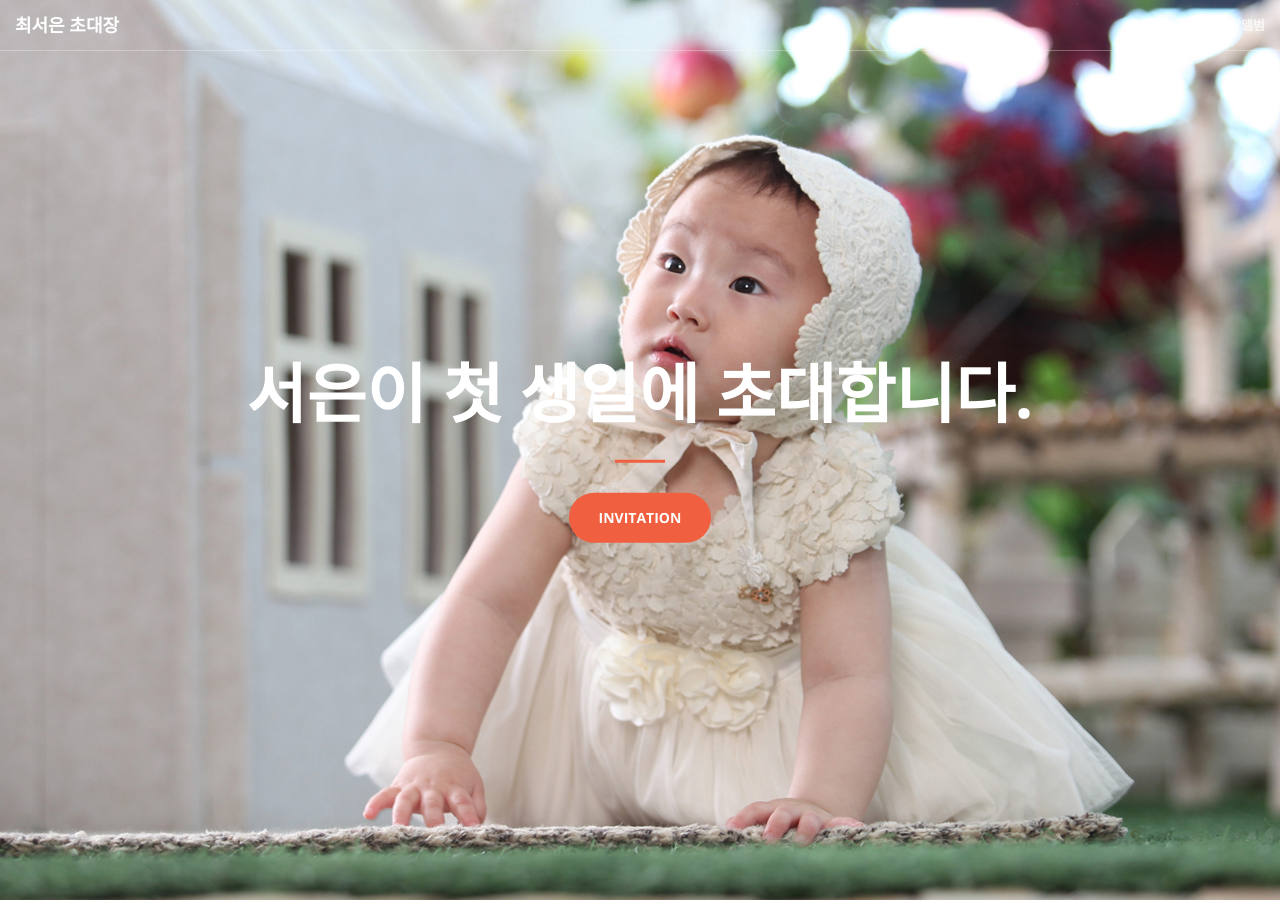
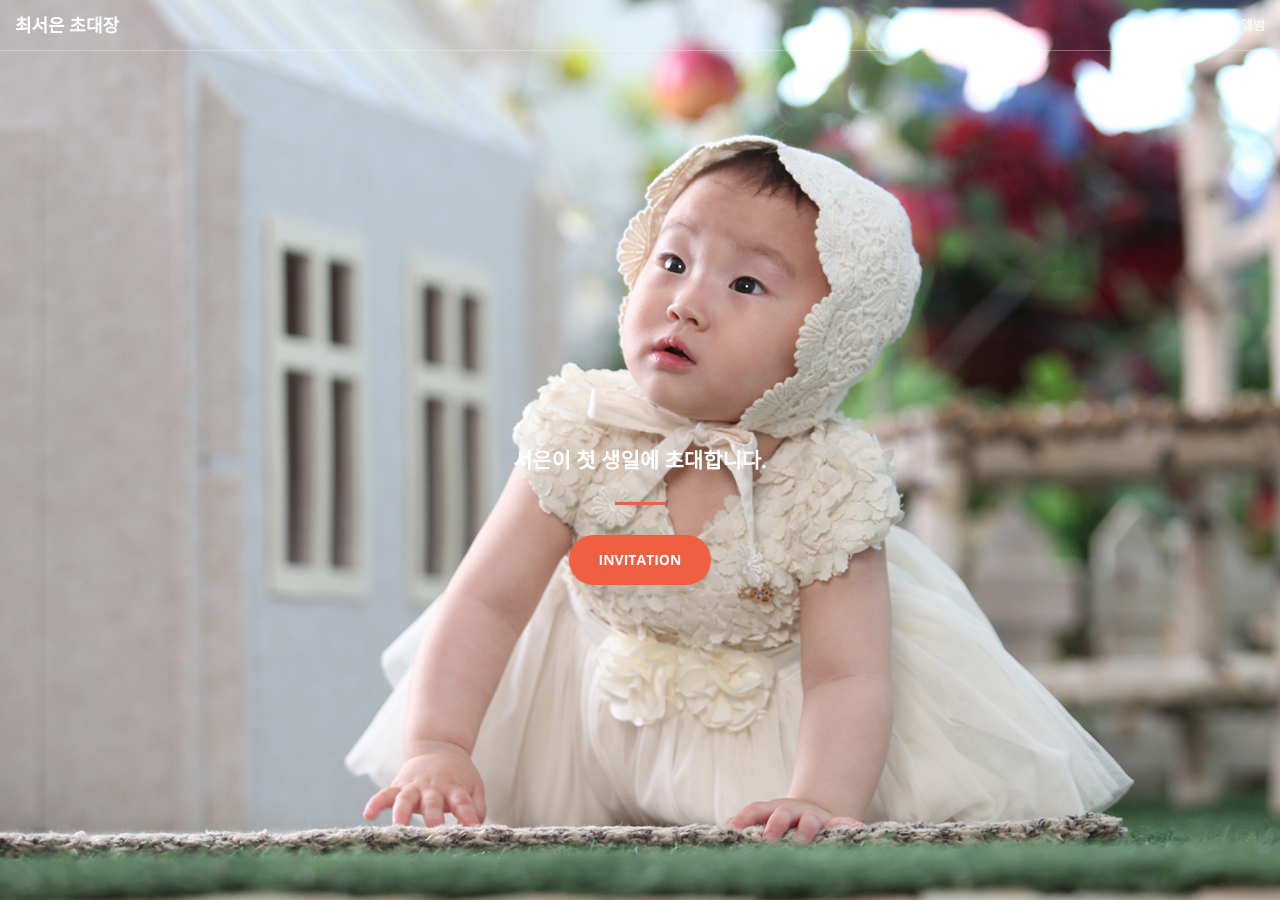
Before and after one commit to jaeseon-choi/jaeseon-choi.github.io, a Jekyll site: the page built from index.html, in a window 1280 px wide and 900 px high. Built offline with Jekyll 4.4.1, drawn with Linux system fonts in a browser that asks for light colours; some of the changed text lies outside the part shown.

Commit message:
디자인 검수내용수정

```diff
--- a/_includes/call-to-action.html
+++ b/_includes/call-to-action.html
@@ -2,7 +2,7 @@
     <div class="container">
         <div class="row">
             <div class="col-lg-8 col-lg-offset-2 text-center">
-                <h2 class="section-heading">우리 이쁜이 서은이 성장사진</h2>
+                <h2 class="section-heading">서은이 돌잔치 초대장</h2>
                 <hr class="light">
                 <p class="text-faded">서은이가 세상의 빛을 본지 벌써 1년이 되었습니다. 첫번째 생일을 맞이하여 그동안 많은 관심과 사랑을 보내주신 가족,친지,친구분들을 모시고 정성이 담긴 잔치를 마련하고자 합니다.바쁘시더라도 꼭 참석하시어 첫 생일을 축하해 주세요.</p>
             </div>
--- a/_includes/head.html
+++ b/_includes/head.html
@@ -6,7 +6,7 @@
     <meta name="description" content="">
     <meta name="author" content="">
 
-    <title>Creative - Start Bootstrap Theme</title>
+    <title>최서은 돌잔치 초대장에 초대합니다.</title>
 
     <!-- Bootstrap Core CSS -->
     <link rel="stylesheet" href="css/bootstrap.min.css" type="text/css">
--- a/_includes/header.html
+++ b/_includes/header.html
@@ -1,7 +1,7 @@
 <header>
     <div class="header-content">
         <div class="header-content-inner">
-            <h1>서은이 첫 생일에 초대합니다.</h1>
+            <h1 style="font-size:21px !important">서은이 첫 생일에 초대합니다.</h1>
             <hr>
 
             <a href="#about" class="btn btn-primary btn-xl page-scroll">INVITATION</a>
--- a/_sass/_base.scss
+++ b/_sass/_base.scss
@@ -165,10 +165,12 @@ header {
         width: 100%;
         .header-content-inner {
             h1 {
+              font-size:21px !important;
                 font-weight: 700;
                 text-transform: uppercase;
-                margin-top: 0;
+                margin-top: 134px;
                 margin-bottom: 0;
+
             }
             hr {
                 margin: 30px auto;
```
